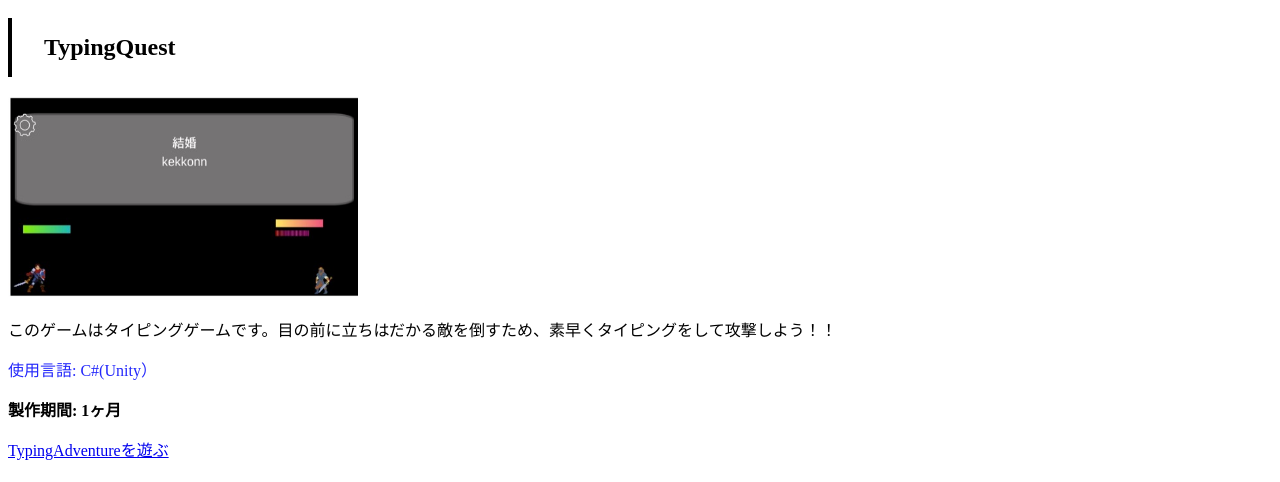
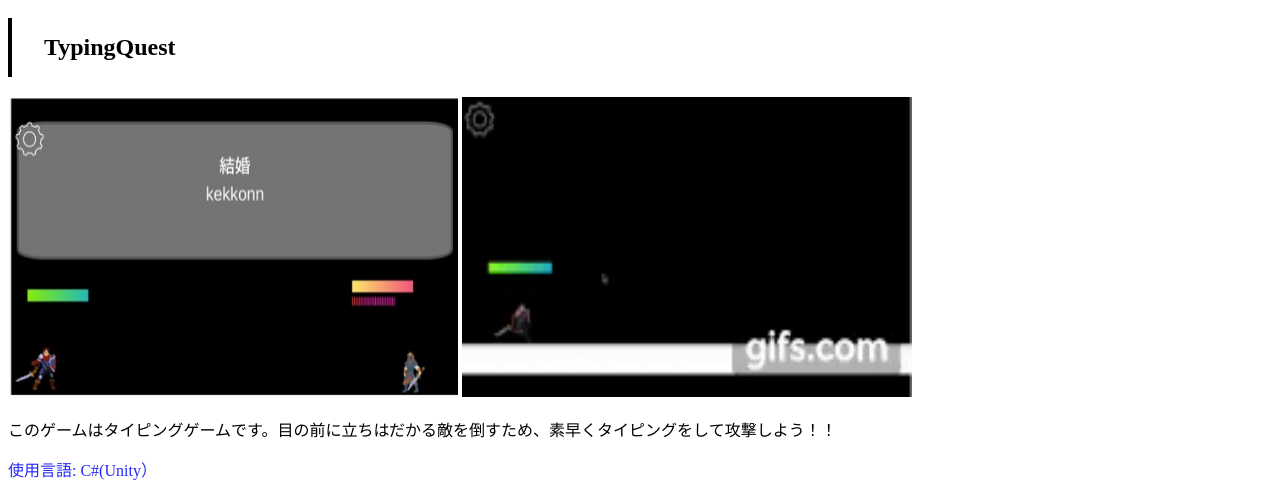
Before and after one commit to T-R-private/MyGamePage, a plain HTML site: page index.html in a window 1280 px wide. Shown: the part 103-585 px from the top of the page. Drawn offline with Linux system fonts and the light colour scheme.

Commit message:
画像を変更

```diff
--- a/index.html
+++ b/index.html
@@ -12,7 +12,8 @@
 
     <h2>TypingQuest</h2>
     <div>
-        <img src="./img/01.jpg" width=350 height=200 alt="TypingAdventure">
+        <img src="./img/01.jpg" width=450 height=300 alt="TypingAdventure">
+        <img src="./img/gif.gif" width=450 height=300 alt="TypingAdventure">
         <p>このゲームはタイピングゲームです。目の前に立ちはだかる敵を倒すため、素早くタイピングをして攻撃しよう！！</p>
         <p class="proLang"> 使用言語: C#(Unity）</p>
         <p class="duration"> 製作期間: 1ヶ月</p>
```
